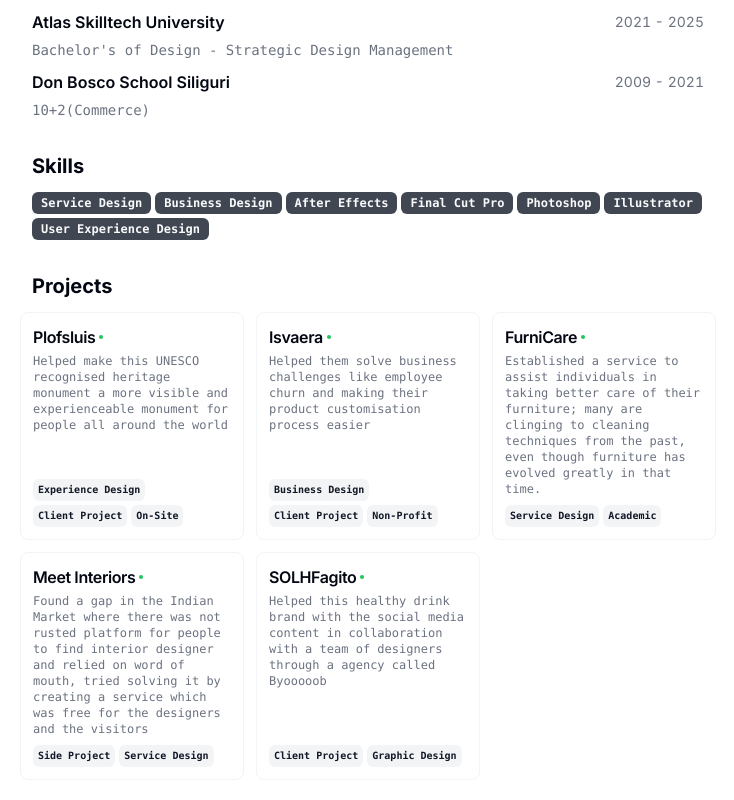
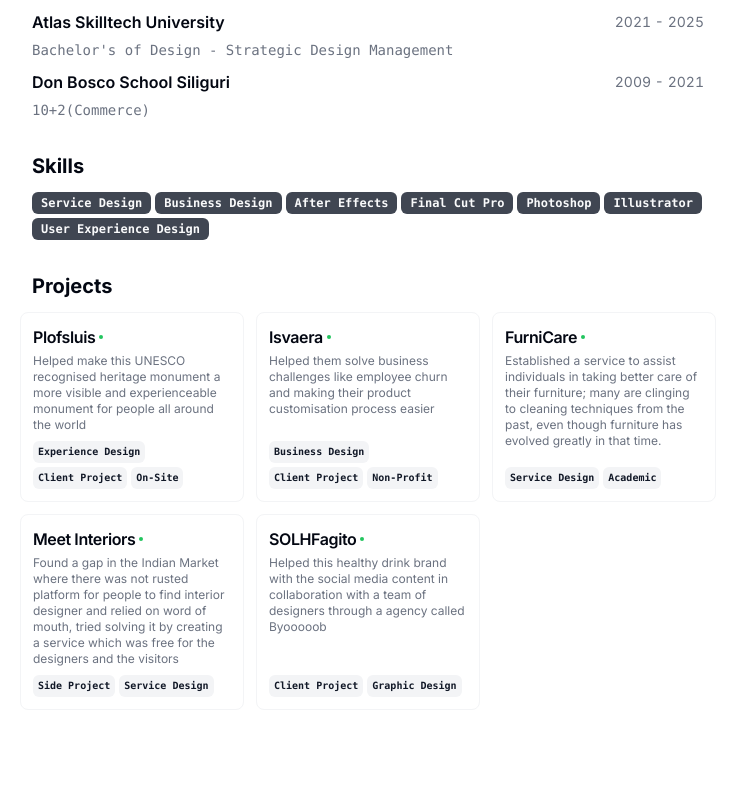
Before and after one commit to 1amrishi/resume, a Next.js app: page / in a window 1280 px wide. Shown: the part 914-1714 px from the top of the page, without its empty margins (272-1006 px from the left). After the commit the page ends 1688 px from the top, so only its background shows below. Built offline with nearby package versions, Linux system fonts and the light colour scheme.

Commit message:
Update project-card.tsx

```diff
--- a/src/components/project-card.tsx
+++ b/src/components/project-card.tsx
@@ -33,10 +33,10 @@
               title
             )}
           </CardTitle>
-          <div className="hidden font-mono text-xs underline print:visible">
+          <div className="hidden font-poppins text-xs underline print:visible">
             {link?.replace("https://", "").replace("www.", "").replace("/", "")}
           </div>
-          <CardDescription className="font-mono text-xs">
+          <CardDescription className="font-poppins text-xs">
             {description}
           </CardDescription>
         </div>
```
